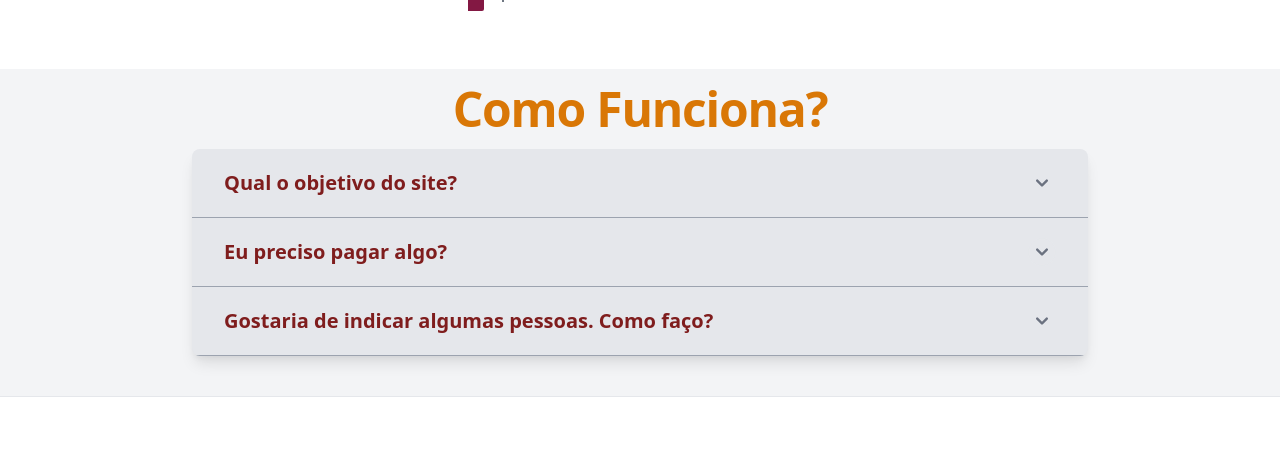
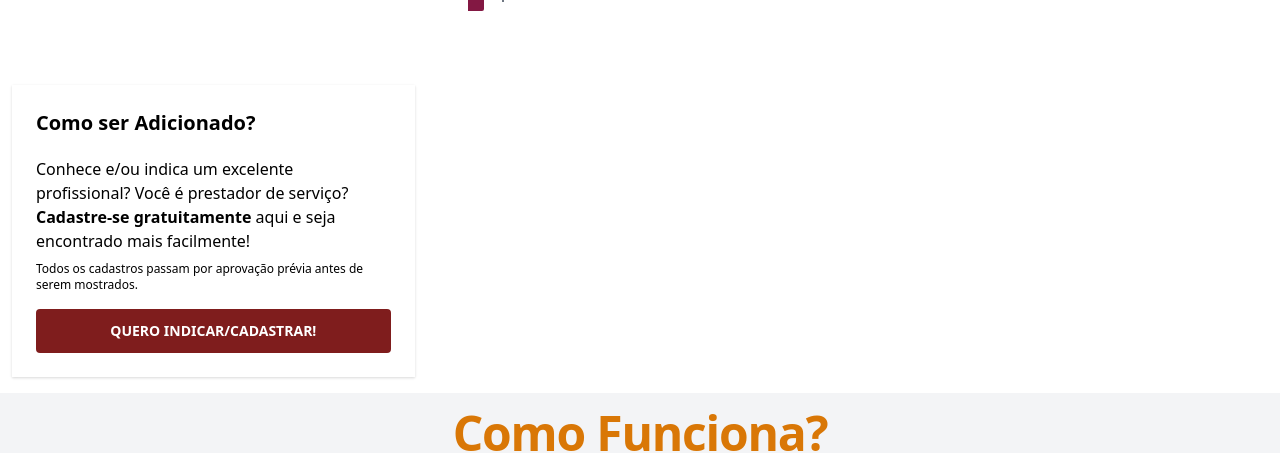
Before and after one commit to joirneto/Jantar-Nacoes-Controle-Estoque, a Next.js app: page / in a window 1280 px wide. Shown: the part 243-696 px from the top of the page. Built offline with nearby package versions, Linux system fonts and the light colour scheme.

Commit message:
add HowToAdded

```diff
--- /dev/null
+++ b/components/HowToAdded/index.js
@@ -0,0 +1,24 @@
+import React from "react";
+import Link from "next/link";
+
+const HowToAdded = () => (
+  <div className="w-full bg-white shadow flex flex-col my-4 p-6">
+    <p className="text-xl font-semibold pb-5" >Como ser Adicionado?</p>
+    <p className="pb-2">Conhece e/ou indica um excelente profissional? Você é prestador de serviço? <br/>
+      <span className="font-bold">
+        Cadastre-se gratuitamente
+      </span> aqui e seja encontrado mais facilmente!
+    </p>
+    <p className="text-xs">
+      Todos os cadastros passam por aprovação prévia antes de serem mostrados.
+    </p>
+    <Link href = "/new">
+      <a className="w-full bg-red-900 text-white font-bold text-sm uppercase rounded hover:bg-yellow-500 flex items-center justify-center px-2 py-3 mt-4">
+      Quero Indicar/Cadastrar!
+      </a>
+    </Link>
+  </div>
+
+)
+
+export default HowToAdded
--- a/pages/index.js
+++ b/pages/index.js
@@ -1,6 +1,7 @@
 import React from "react";
 import PageTitle from "../components/PageTitle"
 import Header from "../components/Header";
+import HowToAdded from "../components/HowToAdded";
 import HowWorks from "../components/HowWorks";
 
 const Index = () =>{
@@ -9,6 +10,9 @@ const Index = () =>{
 
     <PageTitle title = "Seja bem Vindo!"/>
     <Header />
+    <aside className= "w-full md:w-1/3 flex flex-col items-center px-3" >
+      <HowToAdded />
+    </aside>
     <HowWorks />
     </>
   )
```
